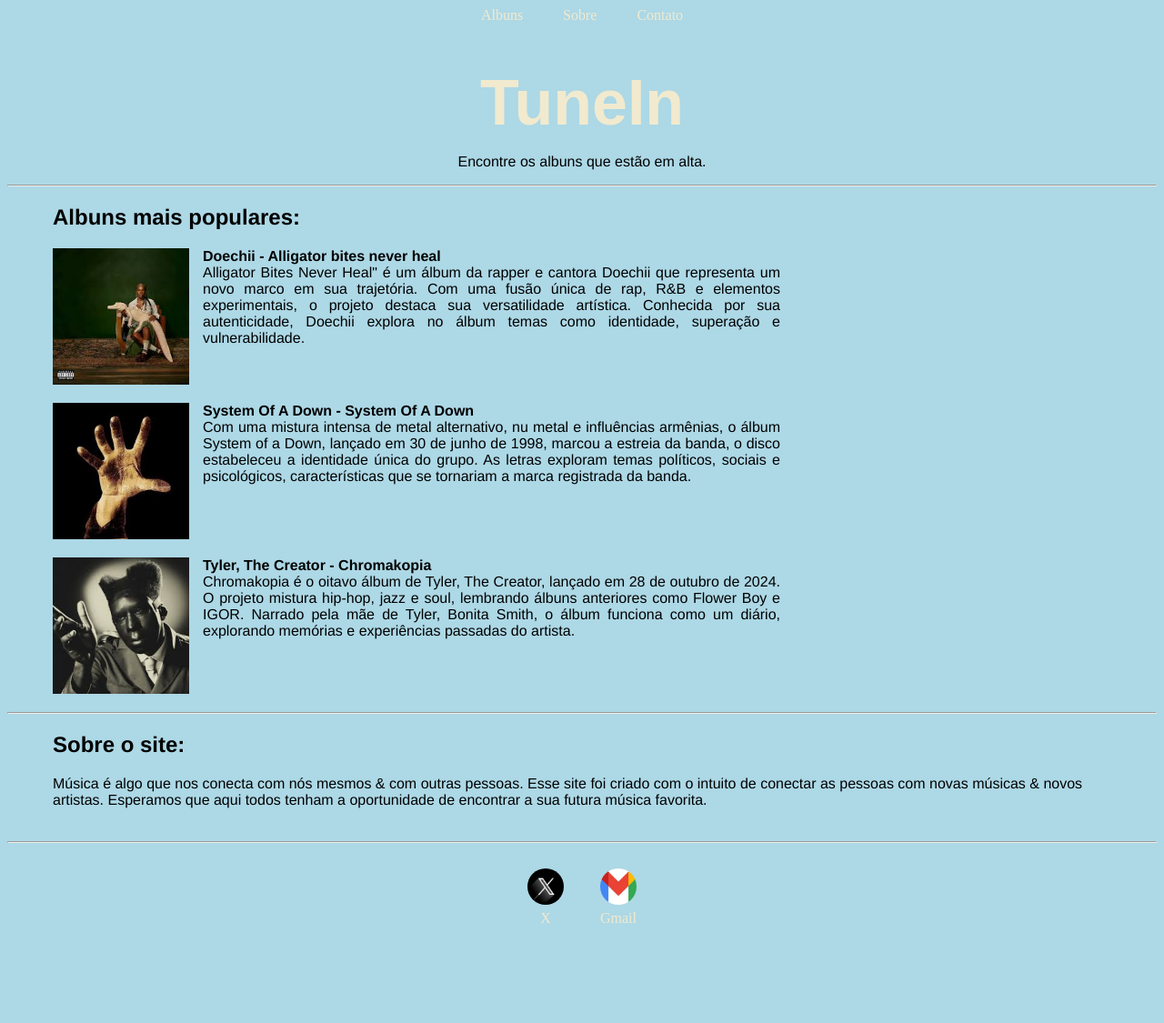
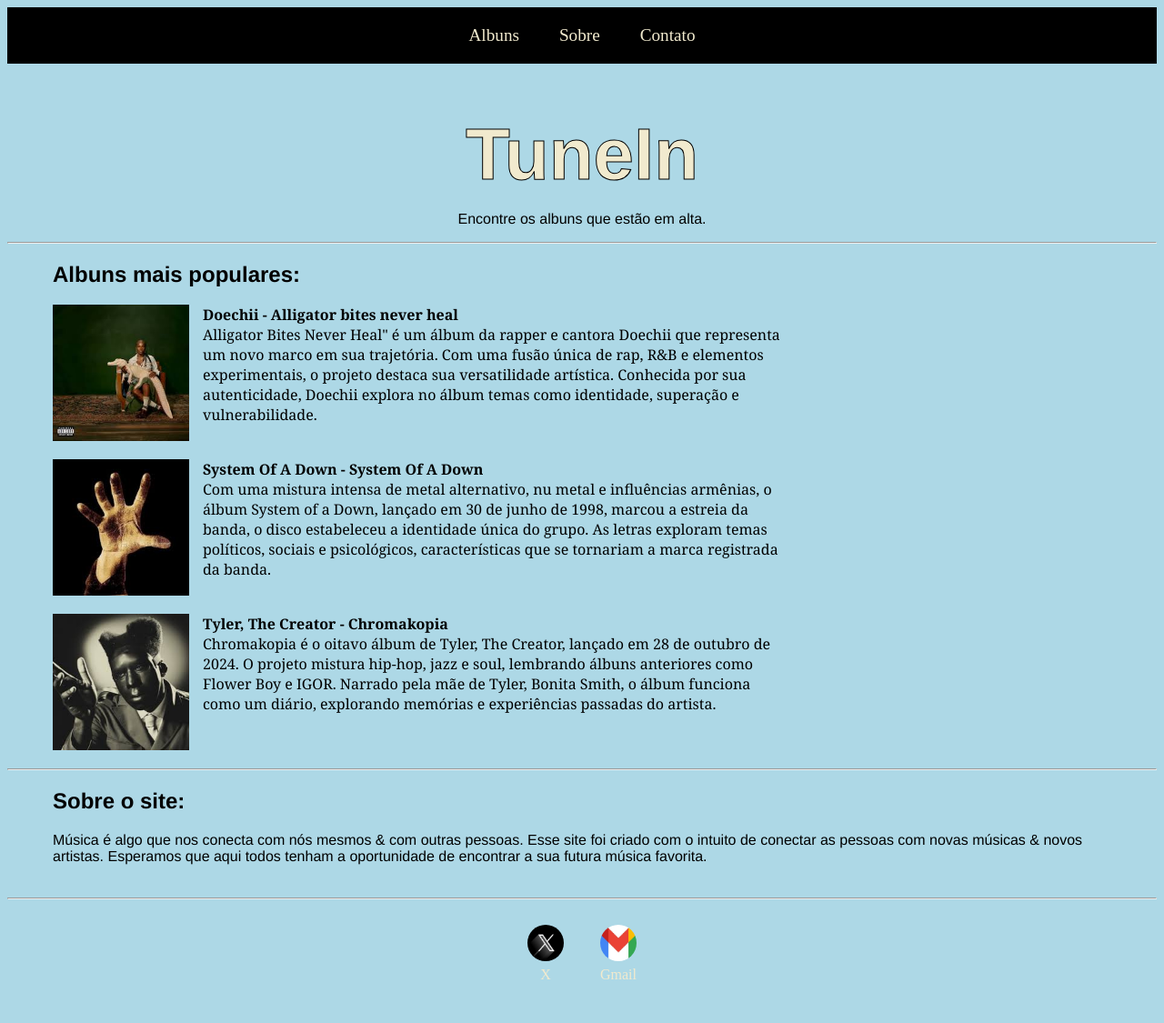
Before and after one commit to isasilvino/php_html_css, a PHP site: page / in a window 1280 px wide. Shown: the whole page at 91% size. Before the commit the page ends 1015 px from the top, so only its background shows below. Run offline with PHP 8.4, Linux system fonts and the light colour scheme.

Commit message:
Aula 10 - FLEX BOX

```diff
--- a/Aula09/index.html
+++ b/Aula09/index.html
@@ -9,14 +9,16 @@
 </head>
 
 <body>
-<section class="menu">
+    <header>
+    <div class="menu">
         <nav>
             <a href="#container">Albuns</a>
             <a href="#sobre">Sobre</a>
             <a href="#contato">Contato</a>
 
         </nav>
-</section>
+    </div>
+</header>
 
     <div id="inicio">
 
@@ -28,7 +30,7 @@
 
 
 
-    <section id="container">
+    <div id="container">
 
         <h2>Albuns mais populares: </h2>
 
@@ -43,14 +45,18 @@
                 o projeto destaca sua versatilidade artística.
                 Conhecida por sua autenticidade, Doechii explora no álbum temas como
                 identidade, superação e vulnerabilidade.
+
             </p>
+
         </div>
+
 
 
 
 
         <div class="texto">
             <img src="soad.jpg" alt="" class="imagem">
+
             <p>
                 <strong> System Of A Down - System Of A Down</strong>
                 <br>Com uma mistura intensa de metal alternativo, nu metal e influências armênias,
@@ -64,6 +70,7 @@
 
         <div class="texto">
             <img src="tyler.jpg" alt="" class="imagem">
+
             <p>
                 <strong> Tyler, The Creator - Chromakopia</strong>
                 <br>Chromakopia é o oitavo álbum de Tyler, The Creator,
@@ -74,10 +81,10 @@
             </p>
         </div>
 
-    </section>
+    </div>
     <hr>
 
-    <section id="sobre">
+    <div id="sobre">
 
         <h2>Sobre o site:</h2>
         <div class="sobreSite">
@@ -92,21 +99,22 @@
 
         </div>
 
-    </section>
+    </div>
     <hr>
-<section id="contato">
+    <div id="contato">
         <footer>
             <a href="https://letterboxd.com/films/" target="_blank" rel="noopener noreferrer">
                 <img src="contatoX.jpg" alt="">
                 <p>X</p>
             </a>
-        <a href="https://celke.com.br/artigo/tabela-de-cores-html-nome-hexadecimal-rgb" target="_blank" rel="noopener noreferrer">
+            <a href="https://celke.com.br/artigo/tabela-de-cores-html-nome-hexadecimal-rgb" target="_blank"
+                rel="noopener noreferrer">
                 <img src="contatoGmaill.jpg" alt="">
                 <p>Gmail</p>
             </a>
 
         </footer>
-</section>
+    </div>
 
 
 </body>
--- a/Aula09/style.css
+++ b/Aula09/style.css
@@ -1,3 +1,8 @@
+header{
+    padding: 20px 101px;
+    background-color: rgb(0, 0, 0);
+
+}
 .menu{
     text-align: center;
 }
@@ -6,18 +11,22 @@
     color: #f1eace;
     text-decoration: none;
     margin: 20px;
+    font-size: larger;
+
 }
 nav a:hover {
-    color: steelblue;
+    color: #ADD8E6;
 }
 
 
 #inicio h1 {
     color: #f1eace;
     font-family: fantasy;
-    font-size: 70px;
+    font-size: 80px;
     margin-bottom: 10px;
     text-align: center;
+    -webkit-text-stroke-width: 1px;
+  -webkit-text-stroke-color: black;
 
 }
 
@@ -35,6 +44,7 @@
 
 #container {
     padding-left: 50px;
+
 }
 
 #container h2 {
@@ -49,17 +59,23 @@
     margin-bottom: 20px; /* Adiciona um espaçamento entre os blocos */
 
 }
+.texto strong{
+    font-family: Georgia, 'Times New Roman', Times, serif;
+}
 
 .texto p {
     margin: 0; /* Remove margens padrão do parágrafo */
-    text-align: justify; /* Justifica o texto para um visual mais organizado */
-    font-family: 'Franklin Gothic Medium', 'Arial Narrow', Arial, sans-serif;
+    text-align: left;
+    font-family: Georgia, 'Times New Roman', Times, serif;
+
+
 }
 
 .imagem {
     height: 150px;
     width: 150px;
-    flex-shrink: 0; /* Impede que a imagem diminua se o espaço for pequeno */
+    display: flex;
+    flex-direction: column;
 
 }
 #sobre{
--- /dev/null
+++ b/Aula10/style.css
@@ -0,0 +1,6 @@
+.item{
+
+    background-color: aquamarine;
+    width: 200px;
+
+}
```
Also changed, not shown: Aula10/index.html (added, +24 -0 lines). Lines whose indentation alone changed are shown as unchanged.
